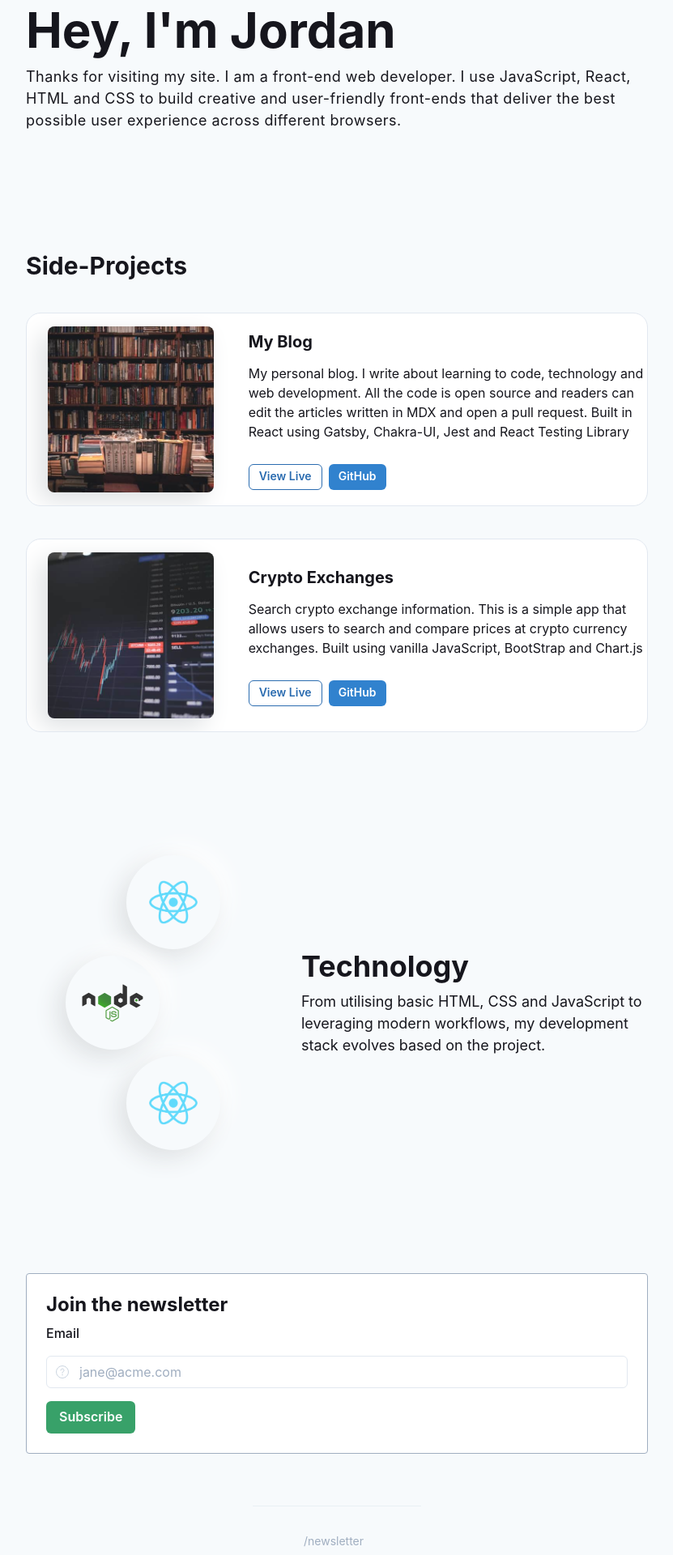
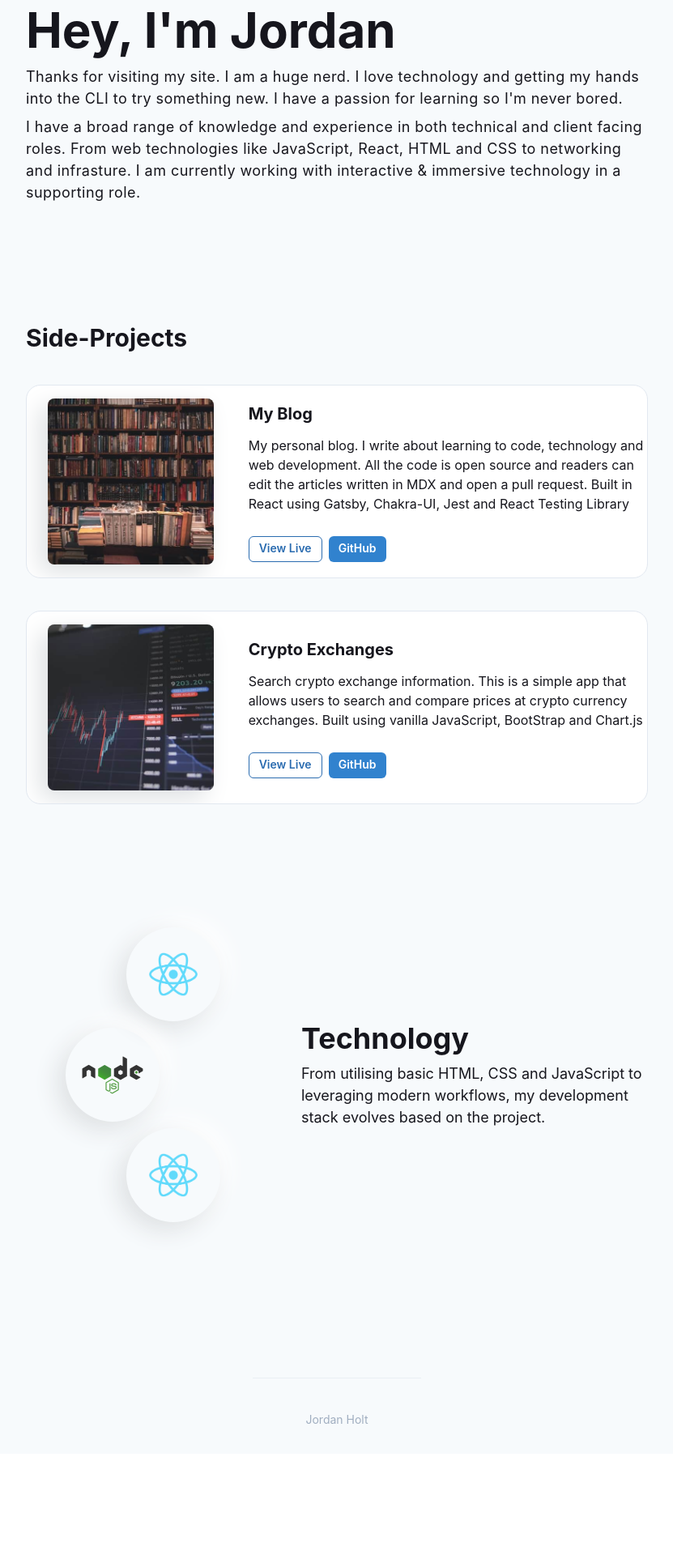
Before and after one commit to jordanholtdev/jordan-holt-dev, a Next.js app: page / in a window 1280 px wide. Shown: the part 300-2220 px from the top of the page at 81% size, without its empty margins (224-1055 px from the left). After the commit the page ends 2095 px from the top, so only its background shows below. Built offline with nearby package versions, Linux system fonts and the light colour scheme.

Commit message:
removed subscribe & updated hero copy

```diff
--- a/src/components/Footer/Footer.js
+++ b/src/components/Footer/Footer.js
@@ -1,11 +1,5 @@
 import Link from 'next/link';
-import {
-  Link as CharkaLink,
-  Flex,
-  Box,
-  Stack,
-  Divider,
-} from '@chakra-ui/react';
+import { Flex, Box, Stack, Divider } from '@chakra-ui/react';
 import { SocialLinks } from '../SocialLinks/SocialLinks';
 
 export const Footer = (props) => (
@@ -13,13 +7,9 @@ export const Footer = (props) => (
     <Stack>
       <Divider borderColor='gray.200' />
       <SocialLinks />
-      <Box pt={4} fontSize='sm' color='gray.400' textAlign='center'>
-        <Link href='/newsletter' passHref>
-          <CharkaLink mr={2}>/newsletter</CharkaLink>
-        </Link>
-      </Box>
+      <Box pt={4} fontSize='sm' color='gray.400' textAlign='center'></Box>
       <Box fontSize='sm' color='gray.400' textAlign='center'>
-        jordan holt
+        Jordan Holt
       </Box>
     </Stack>
   </Flex>
--- a/src/components/Hero/Hero.js
+++ b/src/components/Hero/Hero.js
@@ -25,10 +25,21 @@ export const Hero = ({ title }) => (
             {title}
           </Heading>
           <Text maxWidth='800px' letterSpacing='wide' fontSize='lg'>
-            Thanks for visiting my site. I am a front-end web developer. I use
-            JavaScript, React, HTML and CSS to build creative and user-friendly
-            front-ends that deliver the best possible user experience across
-            different browsers.{' '}
+            Thanks for visiting my site. I am a huge nerd. I love technology and
+            getting my hands into the CLI to try something new. I have a passion
+            for learning so I'm never bored.{' '}
+          </Text>{' '}
+          <Text
+            paddingTop='2'
+            maxWidth='800px'
+            letterSpacing='wide'
+            fontSize='lg'
+          >
+            I have a broad range of knowledge and experience in both technical
+            and client facing roles. From web technologies like JavaScript,
+            React, HTML and CSS to networking and infrasture. I am currently
+            working with interactive & immersive technology in a supporting
+            role.
           </Text>
         </Box>
       </Box>
--- a/src/components/Nav/Nav.js
+++ b/src/components/Nav/Nav.js
@@ -69,13 +69,6 @@ function MenuDrawer() {
               <ListItem>
                 <NextLink href='/contact' passHref>
                   <ChakraLink aria-label='contact page'>Contact</ChakraLink>
-                </NextLink>
-              </ListItem>
-              <ListItem>
-                <NextLink href='/newsletter' passHref>
-                  <ChakraLink aria-label='newsletter page'>
-                    Newsletter
-                  </ChakraLink>
                 </NextLink>
               </ListItem>
               <ListItem>
--- a/src/components/Subscribe/Subscribe.js
+++ /dev/null
@@ -1,119 +0,0 @@
-import { Field, Formik } from 'formik';
-import * as Yup from 'yup';
-
-import {
-  Box,
-  Button,
-  FormControl,
-  FormLabel,
-  Input,
-  InputGroup,
-  InputLeftElement,
-  Heading,
-  FormErrorMessage,
-  Icon,
-  useColorMode,
-  useToast,
-} from '@chakra-ui/react';
-
-const validateEmailSchema = Yup.object().shape({
-  email: Yup.string().email('Invalid email').required('Required'),
-});
-
-export const Subscribe = () => {
-  const { colorMode } = useColorMode();
-  const bgColor = { light: 'white', dark: 'gray.700' };
-  const borderColor = { light: 'gray.400', dark: 'blue.100' };
-  const toast = useToast();
-
-  return (
-    <Box
-      border='1px solid'
-      borderColor={borderColor[colorMode]}
-      bg={bgColor[colorMode]}
-      borderRadius={4}
-      padding={6}
-      my={4}
-      w='100%'
-    >
-      <Heading as='h4' fontSize='2xl'>
-        Join the newsletter
-      </Heading>
-      <Formik
-        initialValues={{ email: '' }}
-        validationSchema={validateEmailSchema}
-        onSubmit={async (values, { setSubmitting, resetForm }) => {
-          const res = await fetch('api/subscribe', {
-            body: JSON.stringify(values),
-            headers: {
-              'Content-Type': 'application/json',
-            },
-            method: 'POST',
-          });
-
-          const { error } = await res.json();
-
-          if (error) {
-            setSubmitting(false);
-            toast({
-              title: 'An error occurred.',
-              description: error,
-              status: 'error',
-              duration: 4000,
-              isClosable: true,
-            });
-            return;
-          }
-          resetForm();
-          toast({
-            title: 'Success!.',
-            description: 'Thank you! 🎉 You are now subscribed',
-            status: 'success',
-            duration: 4000,
-            isClosable: true,
-          });
-        }}
-      >
-        {(formik) => (
-          <form onSubmit={formik.handleSubmit}>
-            <Field name='email'>
-              {({ field, form }) => (
-                <FormControl
-                  isInvalid={form.errors.email && form.touched.email}
-                >
-                  <FormLabel py={2} htmlFor='email' id='email'>
-                    Email
-                  </FormLabel>
-                  <InputGroup>
-                    <InputLeftElement>
-                      <Icon name='email' color='gray.300' />
-                    </InputLeftElement>
-                    <Input
-                      {...field}
-                      focusBorderColor='teal.200'
-                      type='email'
-                      variant='outline'
-                      id='email'
-                      aria-label='your email'
-                      placeholder='jane@acme.com'
-                    />
-                  </InputGroup>
-                  <FormErrorMessage>{form.errors.email}</FormErrorMessage>
-                </FormControl>
-              )}
-            </Field>
-            <Button
-              mt={4}
-              colorScheme='green'
-              variant='solid'
-              type='submit'
-              isLoading={formik.isSubmitting}
-            >
-              Subscribe
-            </Button>
-          </form>
-        )}
-      </Formik>
-    </Box>
-  );
-};
--- a/src/pages/index.js
+++ b/src/pages/index.js
@@ -5,7 +5,6 @@ import { TechSection } from '../components/TechSection';
 import { Footer } from '../components/Footer/Footer';
 import { Nav } from '../components/Nav/Nav';
 import { Projects } from '../components/Projects/Projects';
-import { Subscribe } from '../components/Subscribe/Subscribe';
 
 const Index = () => (
   <Container>
@@ -14,7 +13,6 @@ const Index = () => (
     <Main>
       <Projects />
       <TechSection />
-      <Subscribe />
     </Main>
     <Footer />
   </Container>
--- a/src/pages/links.js
+++ b/src/pages/links.js
@@ -4,7 +4,6 @@ import { Footer } from '../components/Footer/Footer';
 import { Nav } from '../components/Nav/Nav';
 import { NextSeo } from 'next-seo';
 import { VideoLinkCard } from '../components/VideoLinkCard';
-import { Subscribe } from '../components/Subscribe/Subscribe';
 
 import {
   Link as ChakraLink,
@@ -114,7 +113,6 @@ const Links = () => {
                 />
               </ListItem>
             </List>
-            <Subscribe />
           </Box>
         </Main>
         <Footer />
```
Also changed, not shown: src/pages/newsletter.js (deleted, +0 -87 lines), 1 other file (tests, documents, lock files or other folders).
